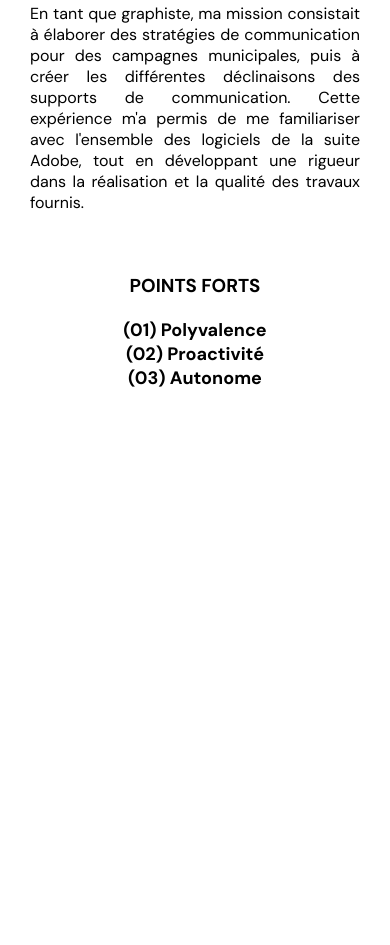
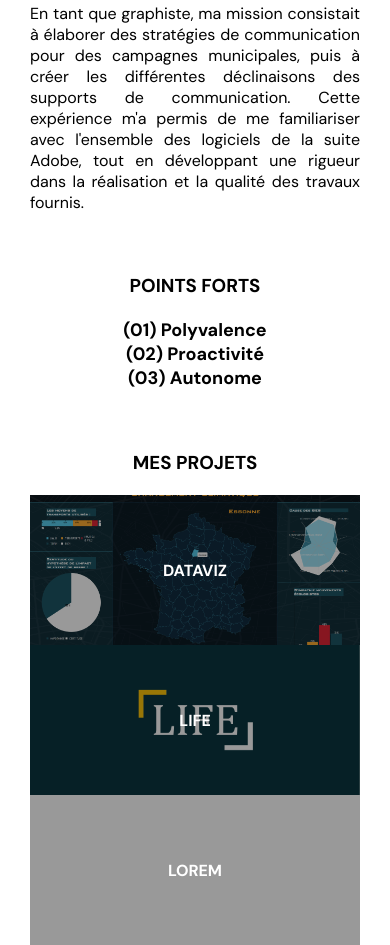
Before and after one commit to Emmanuelle-nsossani/portfolio2024, a plain HTML site: page index.html in a window 390 px wide. Shown: the part 2271-3216 px from the top of the page. Before the commit the page ends 2721 px from the top, so only its background shows below. Drawn offline with nearby package versions, Linux system fonts and the light colour scheme.

Commit message:
ajout section projet mobile

```diff
--- a/index.html
+++ b/index.html
@@ -336,7 +336,7 @@
                                     <p></p>
                                 </div> -->
                                     <button class="button"
-                                        onclick="window.open('https://mmi-iutsf.org/2023/05_life/pageaccueil.php', '_blank');">
+                                        onclick="window.open('https://life.emmanuellecode.fr/', '_blank');">
                                         <div class="original">Visiter le site</div>
                                         <div class="letters">
                                             <span>V</span>
@@ -638,7 +638,7 @@
                 <div id="container-xp">
                     <div>
                         <h4>Graphiste - 2023/2024</h4>
-                        <p class="sous-titre">En alternance à la mairie de <br> Villiers-sur-Marne</p>
+                        <p class="sous-titre">En alternance à la mairie de Villiers-sur-Marne</p>
                         <p class="justify">En tant que graphiste, ma mission consistait à élaborer des stratégies de communication pour
                             des campagnes municipales, puis à créer les différentes déclinaisons des supports de
                             communication. Cette expérience m'a permis de me familiariser avec l'ensemble des logiciels
@@ -661,6 +661,29 @@
                     </div>
                 </div>
             </div>
+
+        </section>
+        <section id="projets">
+            <h3>Mes projets</h3>
+            <div id="container-projets">
+                <div class="projet" style="background-image: url('images/captures/dataviz.png');">
+                    <a href="">
+                        <h4>Dataviz</h4>
+                    </a>
+                </div>
+                <div class="projet" style="background-image: url('images/captures/life-square.png');">
+                    <a href="">
+                        <h4>Life</h4>
+                    </a>
+                </div>
+                <div class="projet">
+                    <a href="">
+                        <h4>Lorem</h4>
+                    </a>
+                </div>
+            </div>
+        </section>
+        <section id="contact">
 
         </section>
     </div>
--- a/style.css
+++ b/style.css
@@ -830,6 +830,11 @@ body {
         box-sizing: border-box;
     }
 
+    html,
+    body {
+        overflow-x: hidden;
+    }
+
     h1 {
         margin-top: 50px;
         font-size: 40px;
@@ -988,7 +993,10 @@ body {
         font-size: 18px;
     }
 
-    #descr-a-propos, #competence-a-propos, #xp-a-propos, #point-a-propos {
+    #descr-a-propos,
+    #competence-a-propos,
+    #xp-a-propos,
+    #point-a-propos {
         margin-bottom: 60px;
     }
 
@@ -1021,4 +1029,34 @@ body {
     #point-a-propos {
         text-align: center;
     }
+
+    /* PROJETS */
+
+    #container-projets {
+        margin: auto;
+        display: flex;
+        flex-direction: column;
+
+    }
+
+    .projet {
+        margin: 0 30px;
+        /* border: 1px solid red; */
+        height: 150px;
+
+        background-position: center;
+        background-size: cover;
+    }
+
+    .projet a {
+        width: 100%;
+        height: 100%;
+        display: flex;
+        align-items: center;
+        justify-content: center;
+        background-color: #00000066;
+        color: white;
+        text-transform: uppercase;
+        text-decoration: none;
+    }
 }
```
Also changed, not shown: 1 other file.
